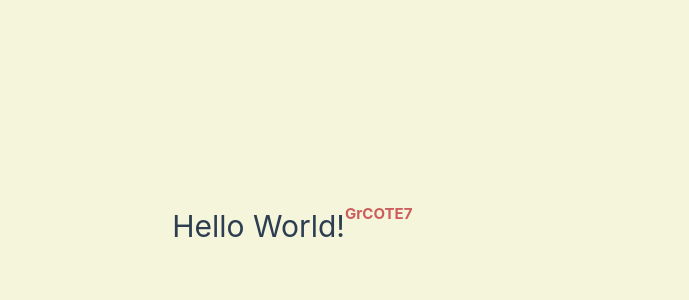
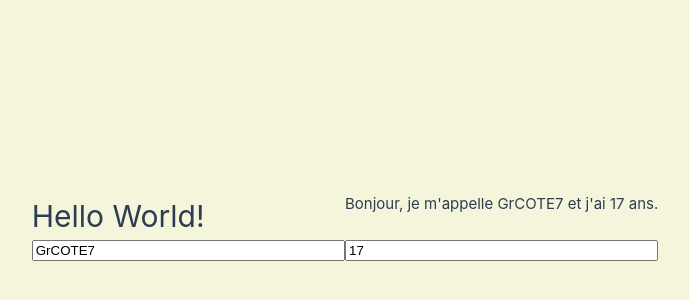
Before and after one commit to GrCOTE7/vue-project, a Vue app: page / in a window 1280 px wide. Shown: the part 174-474 px from the top of the page, without its empty margins (295-984 px from the left). Built offline with nearby package versions, Linux system fonts and the light colour scheme.

Commit message:
Feat: Dynamic computed v-model

```diff
--- a/src/App.vue
+++ b/src/App.vue
@@ -1,26 +1,22 @@
 <template>
-	<HelloWorld />
-	<div class="bold" :class="[{ red: isMineur, green: !isMineur }]">
-		{{ user.name }}
-	</div>
+  <HelloWorld />
+  <span>{{ sentence }}</span>
+
+  <input type="text" v-model="name">
+  <input type="text" v-model="age">
 </template>
 
 <script setup>
 import HelloWorld from "@/components/HelloWorld.vue";
-import { reactive } from "vue";
+import { computed, ref } from "vue";
 
-const user = reactive({
-	name: "GrCOTE7",
-	age: 17,
+const name = ref('GrCOTE7')
+const age = ref(17);
+
+const sentence = computed(()=>{
+  return `Bonjour, je m'appelle ${name.value} et j'ai ${age.value} ans.`;
 });
-
-const isMineur = user.age < 18;
-
-const display = () => {
-	console.log(user.name, user.age);
-};
-
-display();
+// console.log(sentence.value)
 </script>
 
 <style scoped>
```
